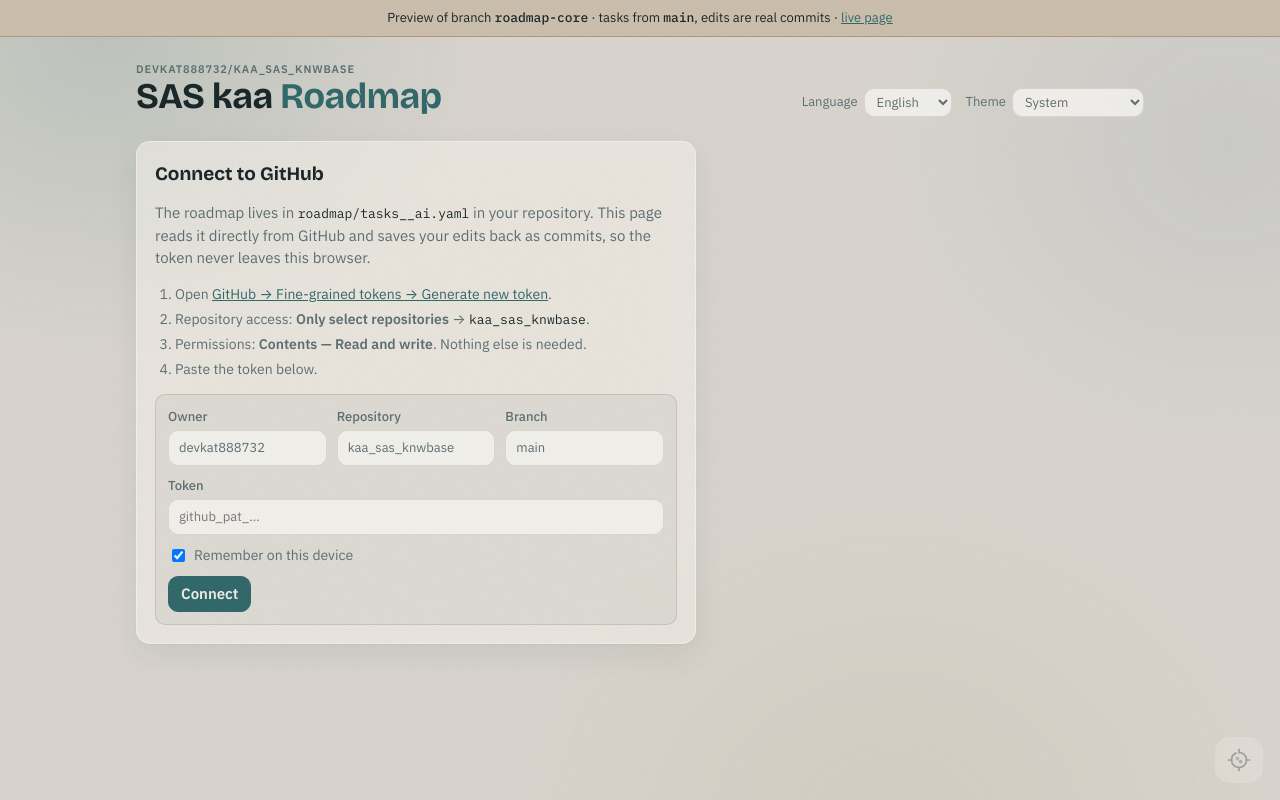
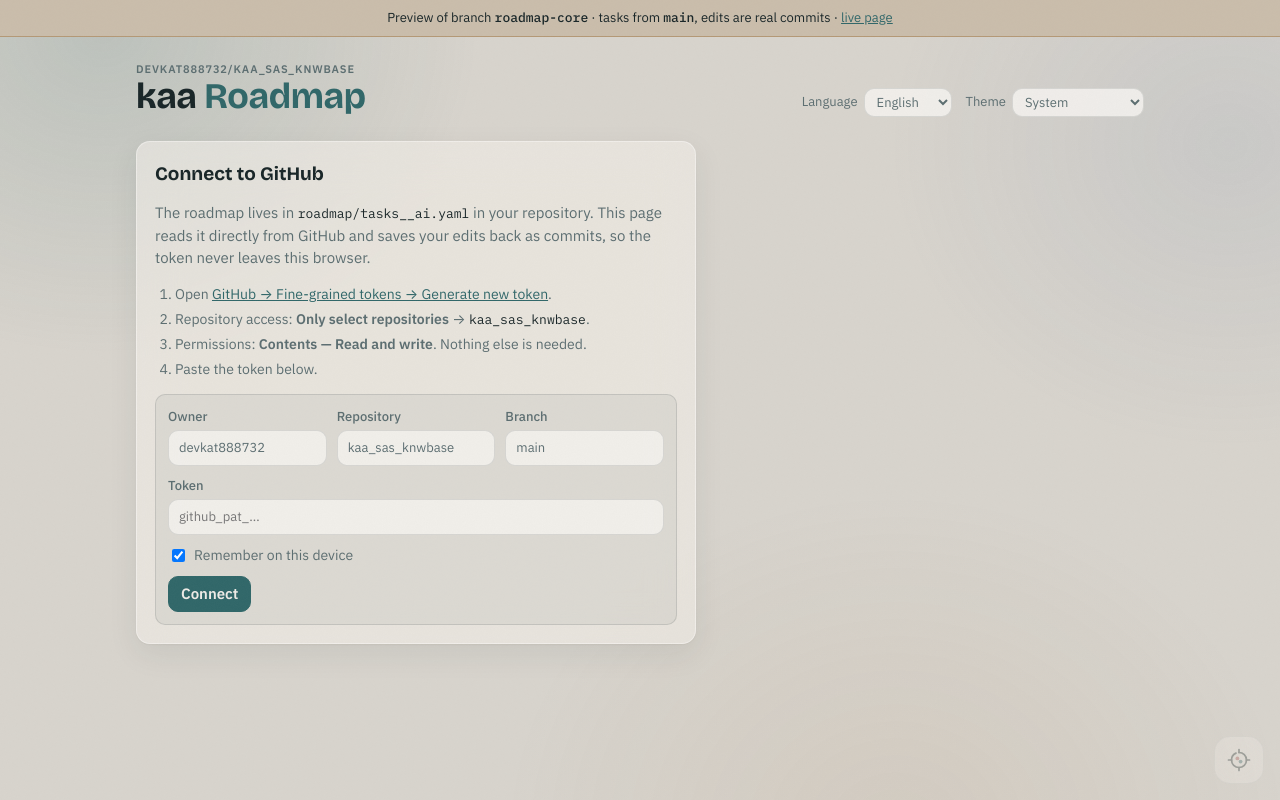
Before and after one commit to devkat888732/app-kaa-sas-roadmap-chkl, a plain HTML site: page preview/roadmap-core/index.html in a window 1280 px wide. Drawn offline with nearby package versions, Linux system fonts and the light colour scheme.

Commit message:
Deploy roadmap roadmap-core from devkat888732/kaa_sas_knwbase@e29aa6dfcbd17a0c8d22b05ae28497fbe6050743 devkat888732/kaa_sas_knwbase@e29aa6dfcbd17a0c8d22b05ae28497fbe6050743

```diff
--- a/preview/roadmap-core/index.html
+++ b/preview/roadmap-core/index.html
@@ -4,7 +4,7 @@
 <head>
 <meta charset="utf-8">
 <meta name="viewport" content="width=device-width, initial-scale=1, viewport-fit=cover">
-<title>SAS kaa Roadmap</title>
+<title>kaa Roadmap</title>
 <link rel="preconnect" href="https://fonts.googleapis.com">
 <link rel="preconnect" href="https://fonts.gstatic.com" crossorigin>
 <link rel="stylesheet" href="https://fonts.googleapis.com/css2?family=Bricolage+Grotesque:opsz,wght@12..96,600;12..96,700&family=IBM+Plex+Sans:wght@400;500;600&family=IBM+Plex+Mono:wght@400;500&display=swap">
@@ -314,7 +314,7 @@ tbody tr:last-child td { border-bottom: 0; }
   <header data-fb="header">
     <div>
       <div class="label" id="repo-label">kaa_sas_knwbase</div>
-      <h1 data-fb="title">SAS kaa <span>Roadmap</span></h1>
+      <h1 data-fb="title">kaa <span>Roadmap</span></h1>
     </div>
     <div class="side">
       <button class="btn ghost" type="button" id="focus-show" data-fb="focus-show" hidden></button>
@@ -343,7 +343,7 @@ tbody tr:last-child td { border-bottom: 0; }
 
 <script>
 /* Build-time defaults (replaced by build.py). */
-const DEFAULTS = /*__ROADMAP_CONFIG__*/{"owner": "devkat888732", "repo": "kaa_sas_knwbase", "branch": "main", "project": "SASMP", "feedback_items": "roadmap/feedback/items-SASMP__ai.yaml", "feedback_all": "roadmap/feedback/all-projects__ai.yaml", "ideas_source": "roadmap/ideas/captured__ai.yaml", "ideas_all": "roadmap/ideas/all-ideas__ai.yaml", "ideas_projects": "roadmap/ideas/projects__ai.yaml", "build": "99362ac", "preview": "roadmap-core"};
+const DEFAULTS = /*__ROADMAP_CONFIG__*/{"owner": "devkat888732", "repo": "kaa_sas_knwbase", "branch": "main", "project": "SASMP", "feedback_items": "roadmap/feedback/items-SASMP__ai.yaml", "feedback_all": "roadmap/feedback/all-projects__ai.yaml", "ideas_source": "roadmap/ideas/captured__ai.yaml", "ideas_all": "roadmap/ideas/all-ideas__ai.yaml", "ideas_projects": "roadmap/ideas/projects__ai.yaml", "build": "e29aa6d", "preview": "roadmap-core"};
 const TASKS_PATH = "roadmap/tasks__ai.yaml";
 // labels are getters so they follow the current language
 const STATUS = ["todo", "doing", "review", "done", "blocked"].map(key => ({ key, get label() { return T("st." + key); } }));
@@ -519,6 +519,9 @@ const CFG_KEY = DEFAULTS.preview ? "cfg:preview" : "cfg";
 const cfg = Object.assign({}, DEFAULTS, store.get(CFG_KEY, {}), { token: store.get("token", null) || sessionToken() });
 function sessionToken() { try { return sessionStorage.getItem("roadmap:token"); } catch { return null; } }
 const ui = Object.assign({ tab: "checklist", q: "", area: "", owner: "", status: "", hideDone: false, rm: false }, store.get("ui", {}));
+// the page and every branch preview share one browser storage (devkat888732.github.io): a newer version may have saved a
+// tab this one doesn't have («calendar») — then this one opens the checklist instead of failing (Kaa, 2026-11-26)
+if (!TABS.some(t => t.key === ui.tab)) ui.tab = "checklist";
 if (TABS.some(t => t.key === location.hash.slice(1))) ui.tab = location.hash.slice(1);
 let reviewFocus = null;   // roadmap/review-focus__ai.yaml: { updated, files, branches }
 let doc = null, header = "", fileSha = null, tree = [], treeTruncated = false, commits = [], contents = {}, derived = {};
@@ -794,7 +797,7 @@ function renderMeta() {
   if (DEFAULTS.preview) {
     const b = $("preview-banner");
     b.hidden = false; b.innerHTML = T("previewBanner", esc(DEFAULTS.preview), esc(cfg.branch));
-    document.title = "[preview] SAS kaa Roadmap";
+    document.title = "[preview] kaa Roadmap";
   }
   $("repo-label").textContent = `${cfg.owner}/${cfg.repo}`;
   $("meta").innerHTML = cfg.token ? `
```
